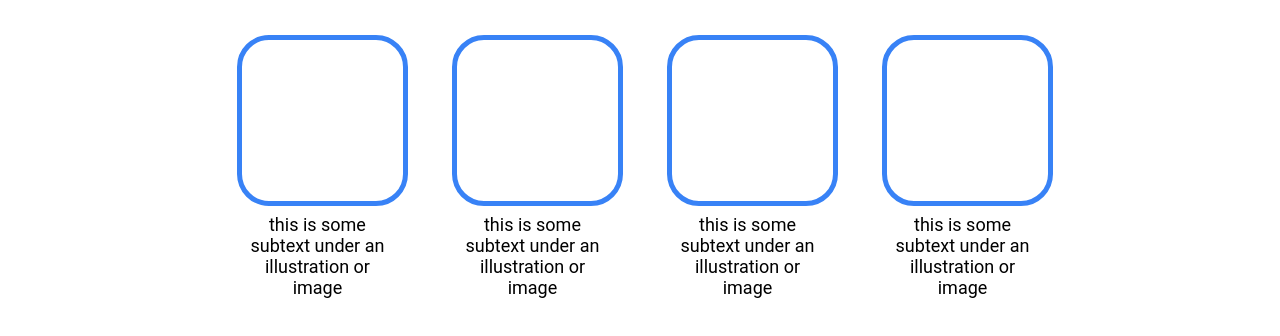
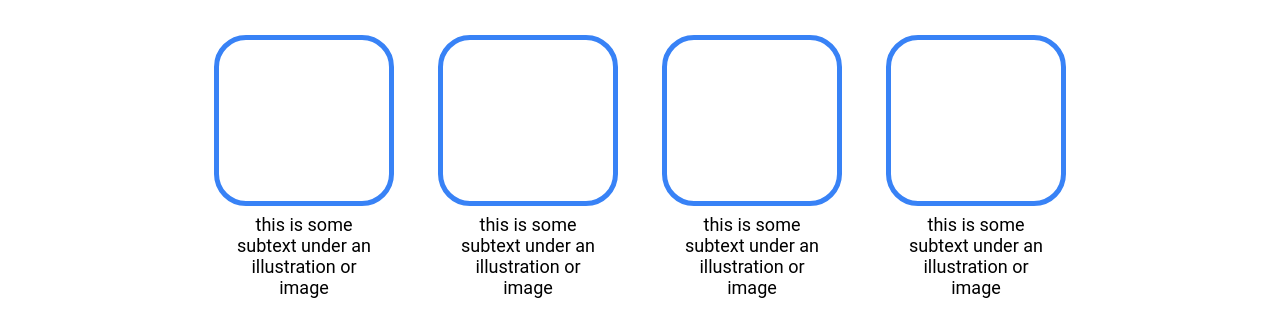
Before and after one commit to Advorix/odin-landing-page, a plain HTML site: page index.html in a window 1280 px wide. Shown: the part 652-988 px from the top of the page. Drawn offline with Linux system fonts and the light colour scheme.

Commit message:
Fix margin error on illustrations

```diff
--- a/style.css
+++ b/style.css
@@ -109,13 +109,13 @@ body {
     display: flex;
     flex-direction: column;
     width: 20%;
+    margin: auto;
 }
 
 .picture {
     border: 5px solid #3882f6;
     border-radius: 2em;
     padding: 45%;
-    margin: 0% 5%;
 }
 
 .illustration-description {
```
